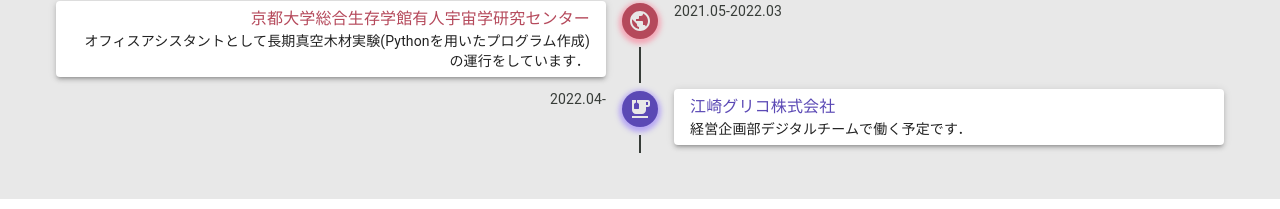
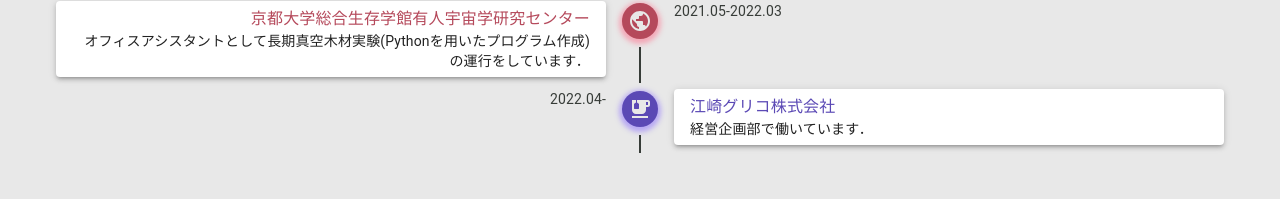
Before and after one commit to masukai/portfolio, a React (Create React App) app: page / in a window 1280 px wide. Shown: the part 2523-2732 px from the top of the page. Built offline with nearby package versions, Linux system fonts and the light colour scheme.

Commit message:
20220511_update

```diff
--- a/public/index.html
+++ b/public/index.html
@@ -1,12 +1,14 @@
 <!DOCTYPE html>
 <html lang="en">
-
   <head>
     <meta charset="utf-8" />
     <link rel="icon" href="%PUBLIC_URL%/pu.ico" />
     <meta name="viewport" content="width=device-width, initial-scale=1" />
     <meta name="theme-color" content="#000000" />
-  <meta name="description" content="This web site is the portfolio of Kaito Masuda" />
+    <meta
+      name="description"
+      content="This web site is the portfolio of Kaito Masuda"
+    />
     <link rel="apple-touch-icon" href="%PUBLIC_URL%/logo192.png" />
     <!--
       manifest.json provides metadata used when your web app is installed on a
@@ -22,7 +24,7 @@
       work correctly both with client-side routing and a non-root public URL.
       Learn how to configure a non-root public URL by running `npm run build`.
     -->
-  <title>Portfolio KM</title>
+    <title>Portfolio Kaito Masuda</title>
   </head>
 
   <body>
@@ -39,5 +41,4 @@
       To create a production bundle, use `npm run build` or `yarn build`.
     -->
   </body>
-
 </html>
--- a/src/components/History.tsx
+++ b/src/components/History.tsx
@@ -354,7 +354,7 @@
             </Link>
             </Typography>
             <Typography variant="body2">
-              経営企画部デジタルチームで働く予定です．
+              経営企画部で働いています．
             </Typography>
           </Paper>
         </TimelineContent>
```
Also changed, not shown: public/manifest.json. Lines whose indentation alone changed are shown as unchanged.
